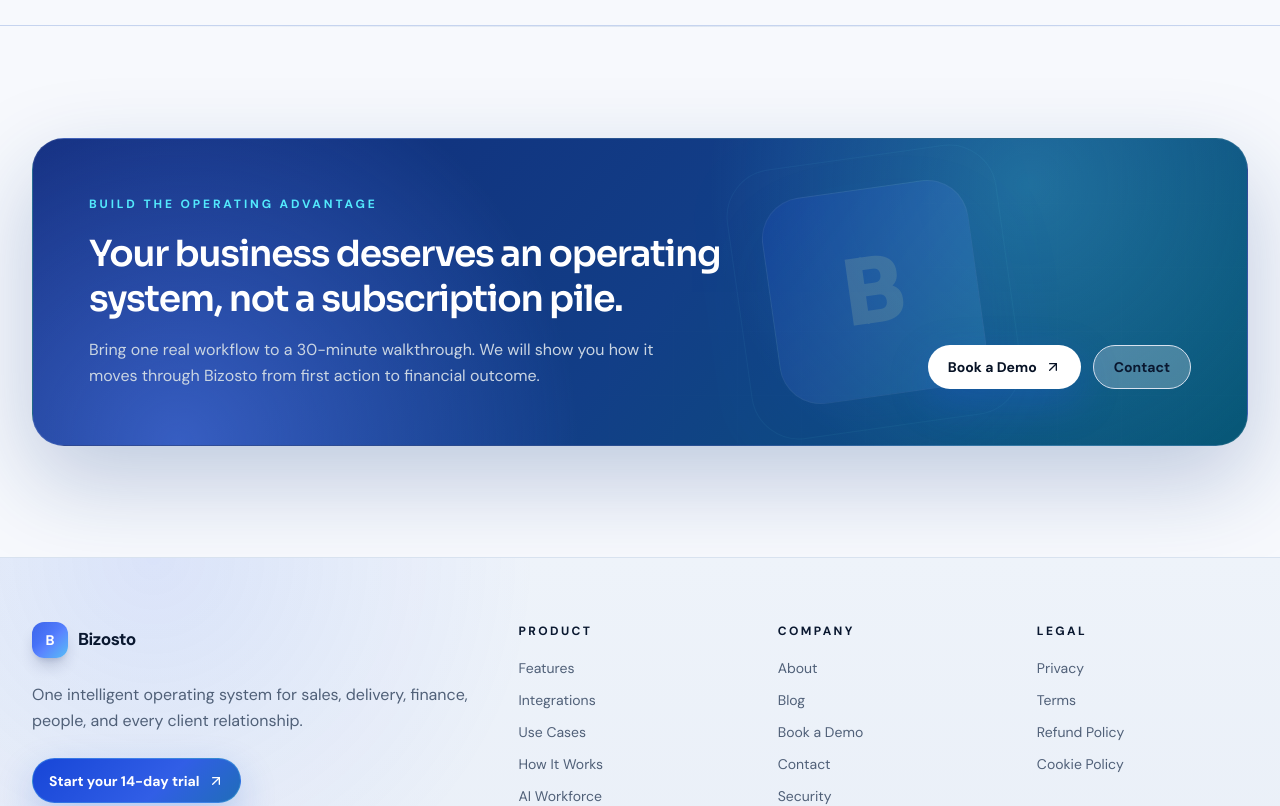
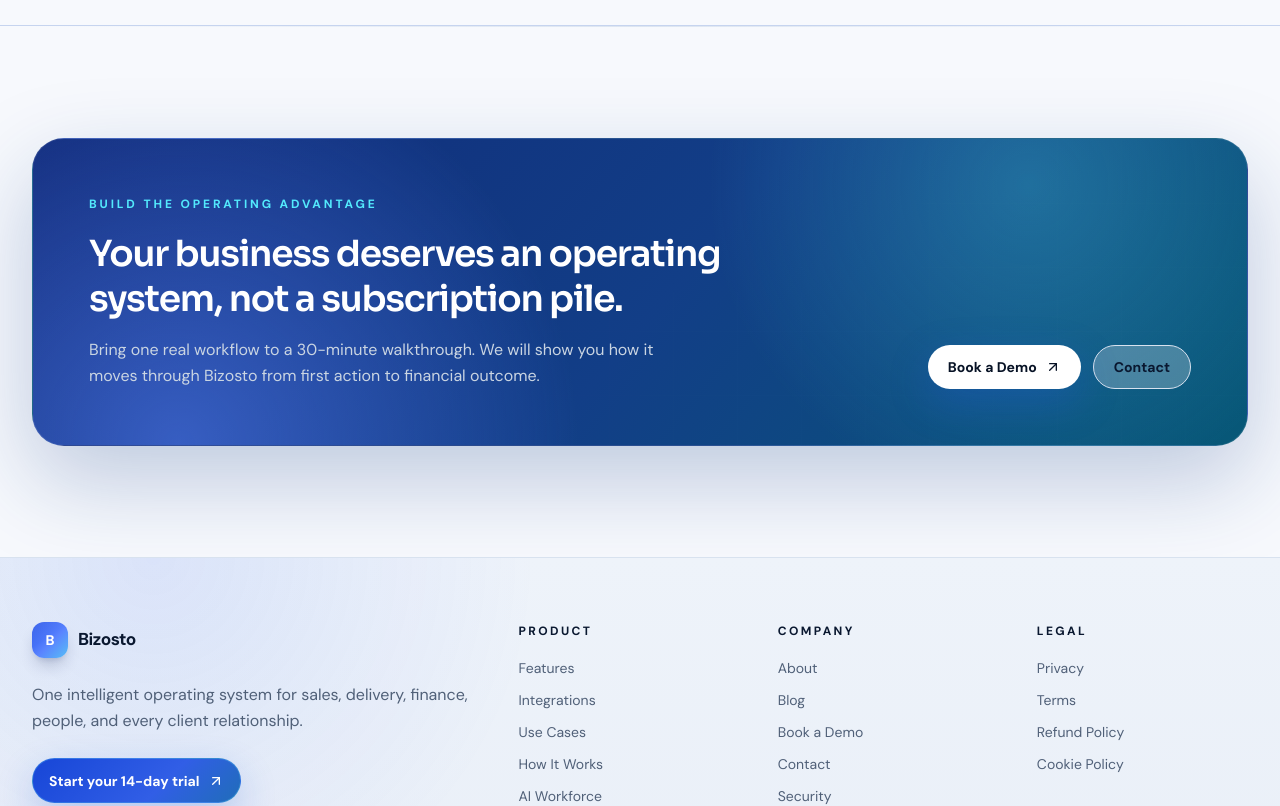
Before and after one commit to lacreativodesign/bizosto-website, a Next.js app: page / in a window 1280 px wide. Shown: the part 8360-9166 px from the top of the page. Built offline with nearby package versions, Linux system fonts and the light colour scheme; no server answers.

Commit message:
Lock pricing alignment and simplify CTA branding

```diff
--- a/app/globals.css
+++ b/app/globals.css
@@ -614,9 +614,6 @@
     box-shadow: 0 34px 90px rgba(0,0,0,0.3);
   }
   .cta-band::before { content: ""; position: absolute; inset: 0; opacity: 0.2; background-image: linear-gradient(rgba(255,255,255,0.05) 1px, transparent 1px), linear-gradient(90deg, rgba(255,255,255,0.05) 1px, transparent 1px); background-size: 64px 64px; mask-image: linear-gradient(90deg, transparent, black); }
-  .cta-band__brand { position: absolute; right: clamp(9rem, 21vw, 17rem); top: 50%; width: 13rem; height: 13rem; opacity: 0.16; transform: translateY(-50%) rotate(-8deg); pointer-events: none; }
-  .cta-band__brand-ring { position: absolute; inset: -2rem; border: 1px solid rgba(103,232,249,0.36); border-radius: 3rem; box-shadow: 0 0 0 2rem rgba(90,132,255,0.035), 0 0 0 4rem rgba(85,223,240,0.02); }
-  .cta-band__brand-mark { display: flex; width: 100%; height: 100%; align-items: center; justify-content: center; border: 1px solid rgba(255,255,255,0.34); border-radius: 2.6rem; background: var(--brand-gradient); color: white; font-family: var(--font-sora); font-size: 5.6rem; font-weight: 800; box-shadow: 0 30px 80px rgba(40,89,246,0.44); }
   .cta-band .cta-band__primary, .cta-band .cta-band__primary:hover { color: #071225 !important; background: #fff !important; filter: none; }
 
   .footer-trial-pill { border: 1px solid rgba(103,232,249,0.25); border-radius: 999px; background: var(--action-gradient); padding: 0.72rem 1rem; box-shadow: 0 15px 38px rgba(27,78,210,0.24); transition: transform 0.25s ease, border-color 0.25s ease, box-shadow 0.25s ease; }
@@ -725,7 +722,6 @@
   .command-stage__bar > :nth-child(2) { display: none; }
   .workflow-step__state { width: 1.85rem; height: 1.85rem; justify-content: center; padding: 0; }
   .workflow-step__state > span { display: none; }
-  .cta-band__brand { display: none; }
   .article-reader::before { display: none; }
 }
 
--- a/app/pricing/page.tsx
+++ b/app/pricing/page.tsx
@@ -92,6 +92,7 @@
                 title="One flat price covers your whole team. Always."
                 subtitle="While other platforms charge per user and watch your bill grow as you hire — Bizosto charges one flat monthly fee. Grow your team. The price doesn't move."
                 align="center"
+                className="mx-auto"
               />
             </ScrollReveal>
             <ScrollReveal className="mt-10">
--- a/components/CTASection.tsx
+++ b/components/CTASection.tsx
@@ -16,10 +16,6 @@
 }: CTASectionProps) {
   return (
     <div className="cta-band relative overflow-hidden rounded-[2rem] border border-white/10 p-8 sm:p-10 lg:p-14">
-      <div className="cta-band__brand" aria-hidden="true">
-        <span className="cta-band__brand-ring" />
-        <span className="cta-band__brand-mark">B</span>
-      </div>
       <div className="relative z-10 flex flex-col items-start justify-between gap-8 lg:flex-row lg:items-end">
         <div className="max-w-2xl space-y-4">
           <p className="text-xs font-bold uppercase tracking-[0.24em] text-cyan-300">Build the operating advantage</p>
```
Also changed, not shown: 1 other file (tests, documents, lock files or other folders).
